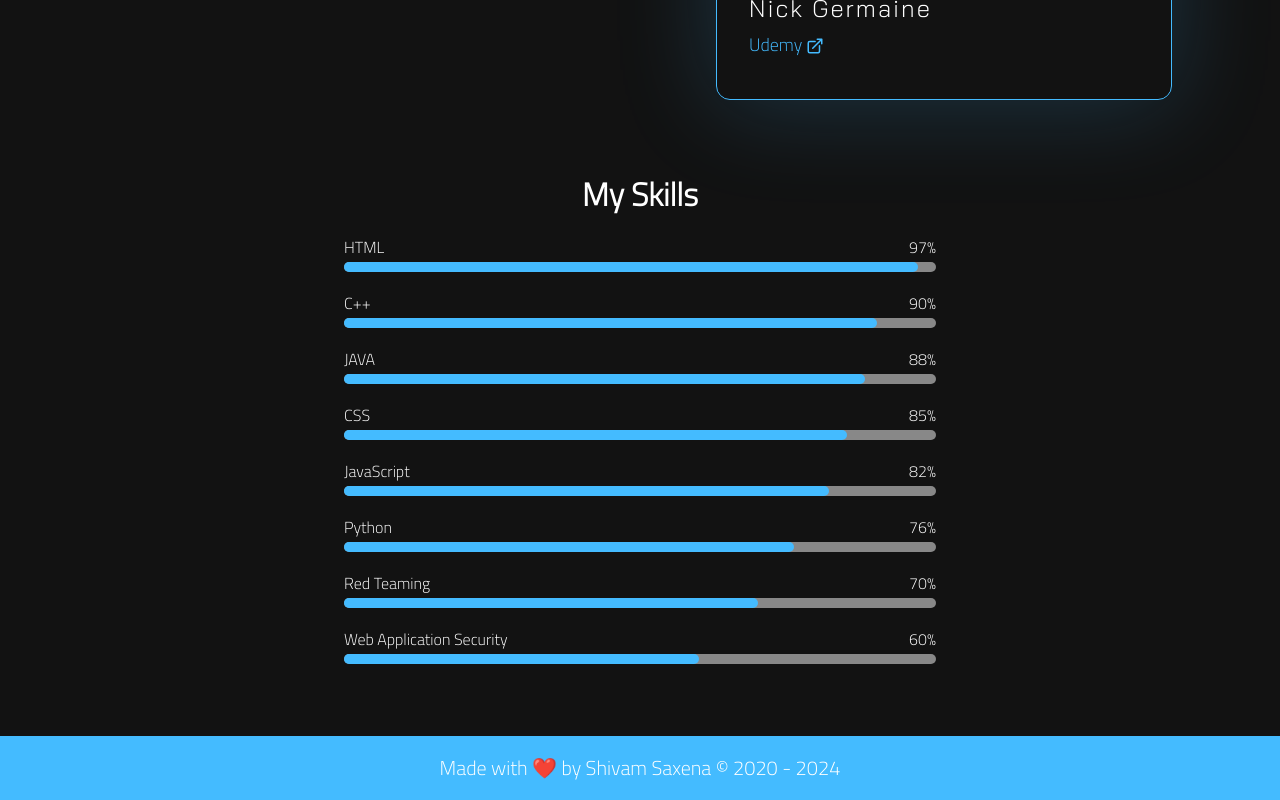
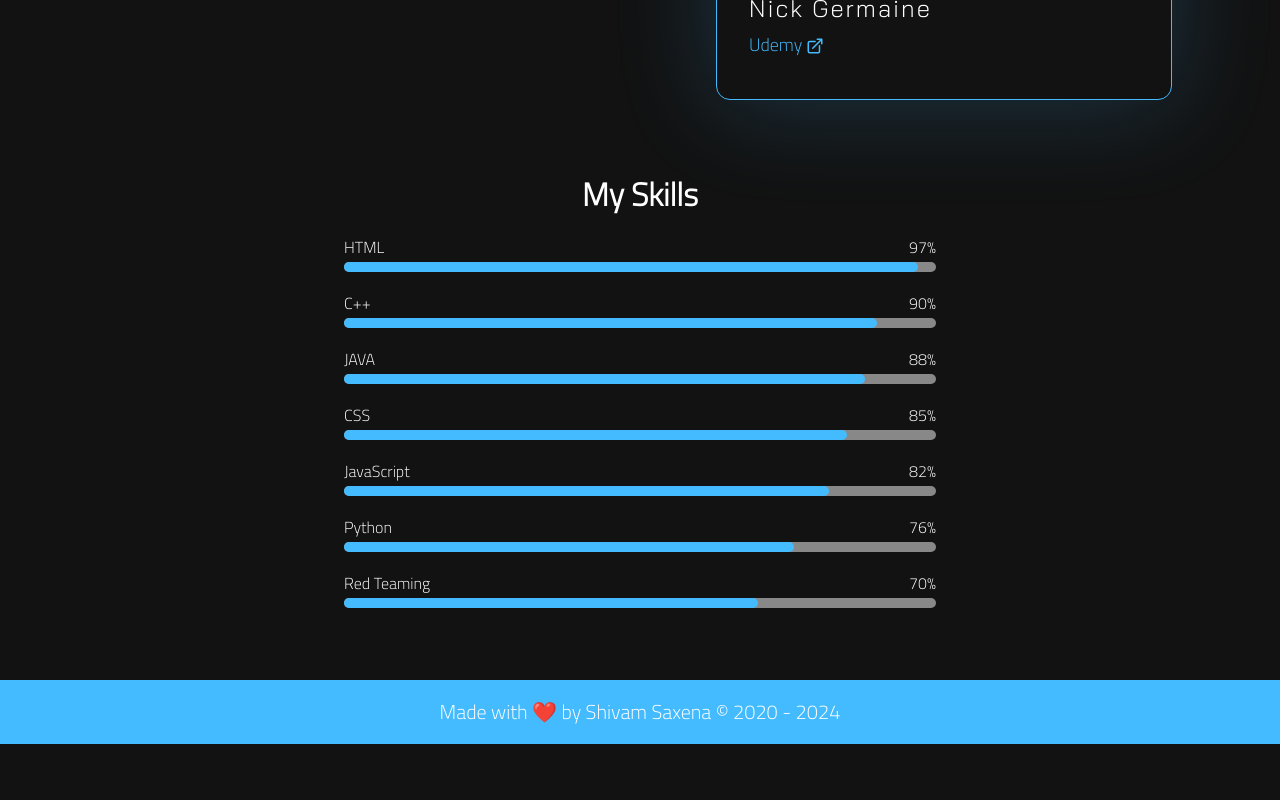
Before and after one commit to shiv-am-saxena/Portfolio, a React (Vite) app: page / in a window 1280 px wide. Shown: the part 3852-4652 px from the top of the page. After the commit the page ends 4596 px from the top, so only its background shows below. Built offline with nearby package versions, Linux system fonts and the light colour scheme.

Commit message:
red teaming del

```diff
--- a/src/components/Education/Education.jsx
+++ b/src/components/Education/Education.jsx
@@ -32,7 +32,6 @@ const Education = () => {
                         <SkillRange name="JavaScript" range="82"/>
                         <SkillRange name="Python" range="76"/>
                         <SkillRange name="Red Teaming" range="70"/>
-                        <SkillRange name="Web Application Security" range="60"/>
                     </div>
                 </div>
             </div>
```
